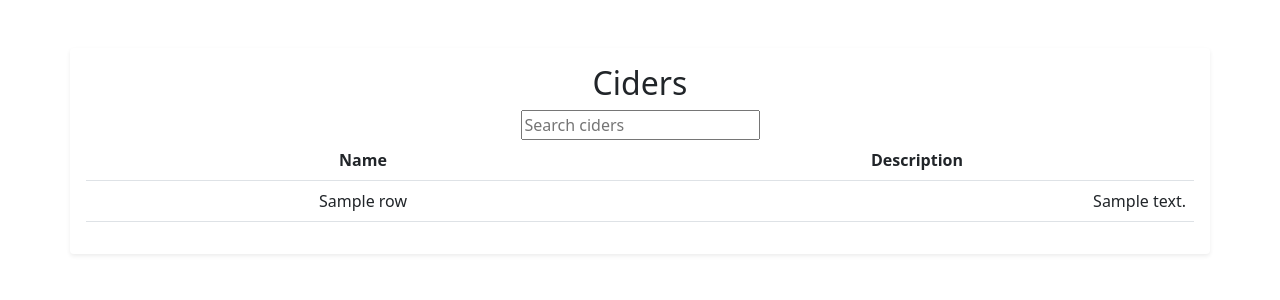
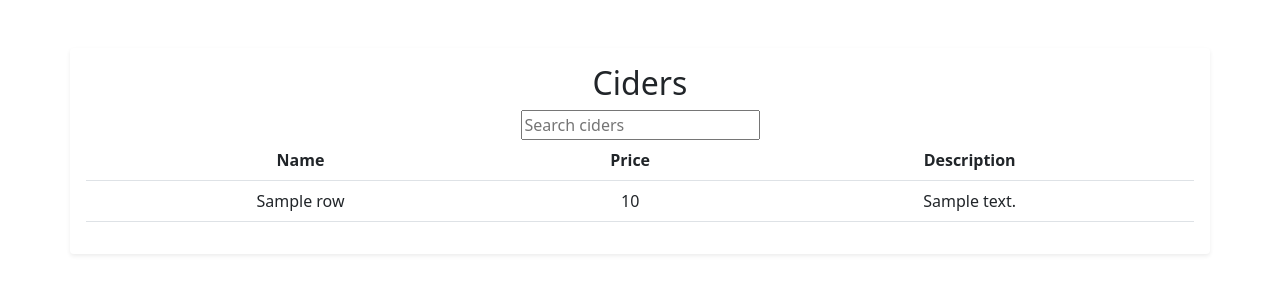
Before and after one commit to benlloyd1016/ciderfinder, a Flask app: template templates/index.html in a window 1280 px wide. Shown: the part 64-364 px from the top of the page. Run offline with Flask 2, Linux system fonts and the light colour scheme; the template is opened without the code that fills it: most values are stand-ins (such as "Sample title", 1, 10 or a date in 2020); some libraries are stand-ins or nearby versions.

Commit message:
Added Price column to table

```diff
--- a/app.py
+++ b/app.py
@@ -8,8 +8,8 @@ db = SQL("sqlite:///ciders.db")
 
 @app.route("/")
 def index():
-    #scrapers() Remove the hash symbol when I want to rerun the scrape
-    rows = db.execute("SELECT name, description FROM ciders")
+    scraper() # Remove the hash symbol when I want to rerun the scrape
+    rows = db.execute("SELECT name, price, description FROM ciders")
     return render_template("index.html", rows=rows)
 
 @app.route("/about")
--- a/templates/index.html
+++ b/templates/index.html
@@ -13,13 +13,15 @@
             <table class="table" id="myTable">
                 <tbody>
                     <tr>
-                        <th style="width:50%">Name</th>
-                        <th style="width:50%">Description</th>
+                        <th>Name</th>
+                        <th>Price</th>
+                        <th>Description</th>
                     </tr>
                     {% for row in rows %}
                     <tr>
                         <td>{{ row["name"] }}</td>
-                        <td class="text-end">{{ row["description"] }}</td>
+                        <td>{{ row["price"] }}</td>
+                        <td>{{ row["description"] }}</td>
                     </tr>
                     {% endfor %}
                 </tbody>
@@ -40,7 +42,7 @@ function filtertable() {                                                // Filte
     for (i = 0; i < tr.length; i++) {                                   // For all rows:
         hasData = 0;                                                    // For the current row, a variable will be initialized at 0 and changed to 1 if any of the columns are found to have data
 
-        for (j = 0; j < 2; j++) {                                       // For all columns in the row (use j<x, where x=number of columns):
+        for (j = 0; j < 3; j++) {                                       // For all columns in the row (use j<x, where x=number of columns):
             td = tr[i].getElementsByTagName("td")[j];                   // Identify the cell
 
             if (td) {                                                   // If the cell has data,
```
Also changed, not shown: helpers.py (+19 -7 lines), ciders.db.
